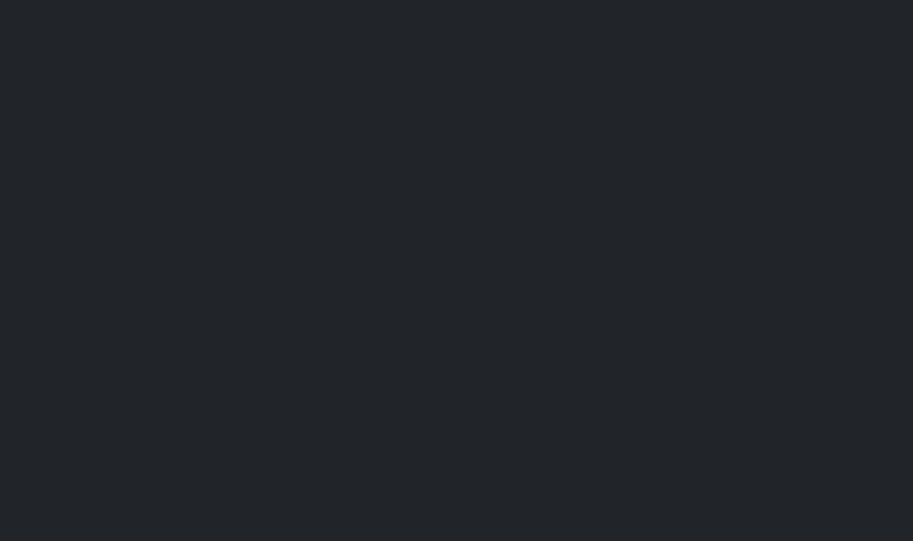
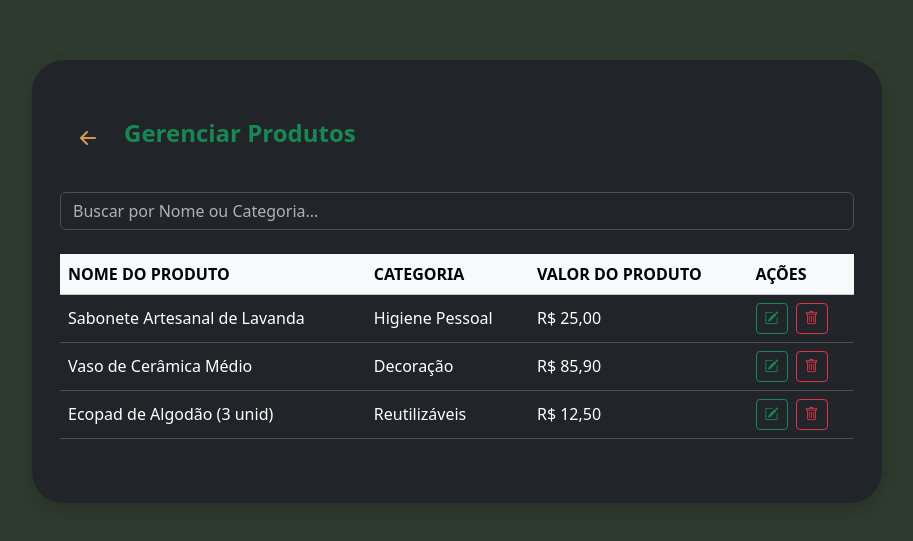
Before and after one commit to Econest-Ecologic/Front-end, a React (Vite) app in the folder Eco-nest/: page /GerenciarProduto in a window 1280 px wide. Before the commit this address had no page. Shown: the part 119-660 px from the top of the page, without its empty margins (183-1096 px from the left). Built offline with nearby package versions, Linux system fonts and the light colour scheme.

Commit message:
Fix: Termino da tela de Gerenciar Produto

```diff
--- a/Eco-nest/src/main.jsx
+++ b/Eco-nest/src/main.jsx
@@ -14,7 +14,7 @@ import { Feedback } from "./pages/Feedback";
 import HomeLogado from "./componente/HomeLogado";
 import "bootstrap/dist/css/bootstrap.min.css";
 import "bootstrap/dist/js/bootstrap.bundle.min.js";
-import { GerenciarProdutos } from "./pages/GerenciarProduto";
+import { GerenciarProduto } from "./pages/GerenciarProduto";
 
 
 createRoot(document.getElementById("root")).render(
@@ -32,7 +32,7 @@ createRoot(document.getElementById("root")).render(
         <Route path="/editarperfil" element={<TelaEditarPerfil />} />
         <Route path="/feedback" element={<Feedback />} />
         <Route path="/homeLogado" element={<HomeLogado />} />
-        <Route path="/GerenciarProdutos" element={<GerenciarProdutos/>} />
+        <Route path="/GerenciarProduto" element={<GerenciarProduto/>} />
       </Routes>
 
     </BrowserRouter>
--- a/Eco-nest/src/pages/GerenciarProduto.jsx
+++ b/Eco-nest/src/pages/GerenciarProduto.jsx
@@ -1,5 +1,113 @@
+import React, { useState } from 'react';
+import { useNavigate, Link } from 'react-router-dom';
 
-import { Link } from "react-router-dom";
-export function GerenciarProdutos(){
-    return<></>
+
+// 1. DADOS DE SIMULAÇÃO (Simulam o que viria do backend)
+const DADOS_PRODUTOS = [
+    { id: 1, nome: 'Sabonete Artesanal de Lavanda', categoria: 'Higiene Pessoal', valor: 'R$ 25,00' },
+    { id: 2, nome: 'Vaso de Cerâmica Médio', categoria: 'Decoração', valor: 'R$ 85,90' },
+    { id: 3, nome: 'Ecopad de Algodão (3 unid)', categoria: 'Reutilizáveis', valor: 'R$ 12,50' },
+];
+
+export function GerenciarProduto() {
+    const navigate = useNavigate();
+    const [produtos, setProdutos] = useState(DADOS_PRODUTOS);
+    const [busca, setBusca] = useState('');
+
+
+    const handleExcluir = (id, nomeProduto) => {
+        if (window.confirm(`Tem certeza que deseja excluir o produto: ${nomeProduto}? Esta ação não pode ser desfeita.`)) {
+
+            setProdutos(produtos.filter(p => p.id !== id));
+        }
+    };
+
+
+    const produtosFiltrados = produtos.filter(produto =>
+        produto.nome.toLowerCase().includes(busca.toLowerCase()) ||
+        produto.categoria.toLowerCase().includes(busca.toLowerCase())
+    );
+
+    return (
+        <main className="container-fluid bg-eco d-flex justify-content-center align-items-center vh-100">
+
+            <div className="container bg-body rounded rounded-5 flex-column d-flex py-5 shadow" style={{ maxWidth: '850px' }}>
+
+
+                <div className="d-flex justify-content-between align-items-center w-100 mb-4 px-3">
+
+
+                    <div className="d-flex align-items-center">
+                        <button
+                            className="btn btn-voltar border-0 fs-2 rounded-2"
+                            onClick={() => navigate(-1)}
+                            title="Voltar ao Menu Administrador"
+                        >
+                            <i className="bi bi-arrow-left-short"></i>
+                        </button>
+                        <h1 className="text-success fs-4 fw-bold ms-2">Gerenciar Produtos</h1>
+                    </div>
+
+
+                </div>
+
+
+                <div className="mb-4 w-100 px-3">
+                    <input
+                        type="text"
+                        className="form-control"
+                        placeholder="Buscar por Nome ou Categoria..."
+                        value={busca}
+                        onChange={(e) => setBusca(e.target.value)}
+                    />
+                </div>
+
+                <div className="table-responsive px-3">
+                    <table className="table table-hover align-middle">
+                        <thead>
+                            <tr className="table-light">
+                                <th>NOME DO PRODUTO</th>
+                                <th>CATEGORIA</th>
+                                <th>VALOR DO PRODUTO</th>
+
+                                <th>AÇÕES</th>
+                            </tr>
+                        </thead>
+                        <tbody>
+                            {produtosFiltrados.map(produto => (
+                                <tr key={produto.id}>
+                                    <td>{produto.nome}</td>
+                                    <td>{produto.categoria}</td>
+                                    <td>{produto.valor}</td>
+                                    <td>
+
+                                        <Link
+                                            to={`/editar-produto/${produto.id}`}
+                                            className="btn btn-sm btn-outline-success me-2"
+                                            title="Editar Produto"
+                                        >
+                                            <i className="bi bi-pencil-square"></i>
+                                        </Link>
+
+
+                                        <button
+                                            className="btn btn-sm btn-outline-danger"
+                                            onClick={() => handleExcluir(produto.id, produto.nome)}
+                                            title="Excluir Produto"
+                                        >
+                                            <i className="bi bi-trash"></i>
+                                        </button>
+                                    </td>
+                                </tr>
+                            ))}
+                        </tbody>
+                    </table>
+                    {produtosFiltrados.length === 0 && (
+                        <p className="text-center text-muted mt-4">Nenhum produto encontrado.</p>
+                    )}
+                </div>
+
+            </div>
+        </main>
+    );
 }
```
